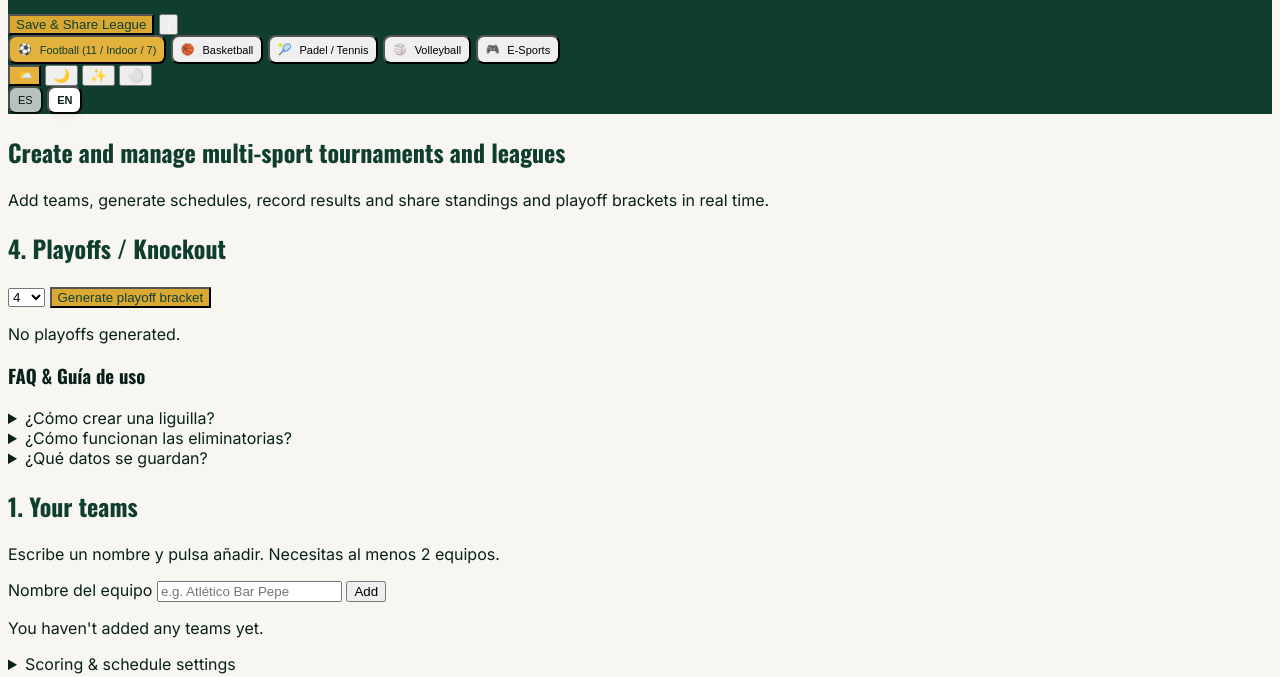
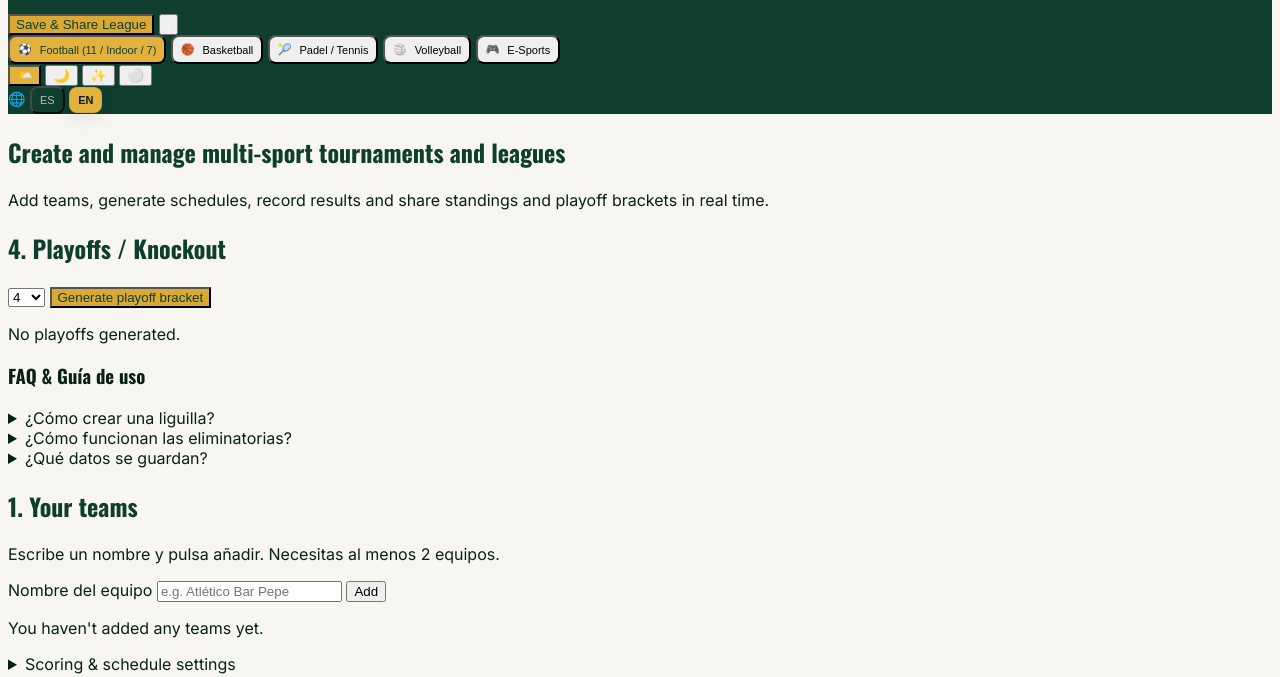
Before and after one commit to Krudoner/marcador-liguilla, a website: page index.html in a window 1280 px wide. Shown: the part 123-800 px from the top of the page. Drawn offline with nearby package versions, Linux system fonts and the light colour scheme.

Commit message:
ui: language selector uses corporate gold, adds transition and globe icon

```diff
--- a/index.html
+++ b/index.html
@@ -112,9 +112,11 @@
   /* Sport picker and language buttons styling */
   .sport-btn { display:inline-flex; align-items:center; gap:8px; min-width:64px; padding:6px 8px; font-size:11px; border-radius:8px; }
   .sport-btn span { white-space:nowrap; }
-  .lang-btn { font-size:11px; padding:6px 8px; border-radius:8px; }
-  .lang-active { background: #ffffff !important; color: var(--text) !important; font-weight:700 !important; box-shadow: 0 2px 6px rgba(9,9,9,0.08); }
-  .lang-inactive { opacity: 0.75; }
+  .lang-btn { font-size:11px; padding:6px 8px; border-radius:8px; display:inline-flex; align-items:center; gap:6px; cursor:pointer; transition: all 200ms ease; }
+  .lang-btn:hover { transform: translateY(-2px); box-shadow: 0 6px 18px rgba(11,22,16,0.06); }
+  .lang-active { background: var(--gold) !important; color: var(--text) !important; font-weight:700 !important; box-shadow: 0 6px 18px rgba(11,22,16,0.08); border: 1px solid rgba(0,0,0,0.06); }
+  .lang-inactive { opacity: 0.7; background: transparent !important; color: rgba(255,255,255,0.95); }
+  .lang-icon { font-size:14px; opacity:0.95; }
 </style>
 
 <!-- html2canvas -->
@@ -199,8 +201,11 @@
           <button class="theme-btn text-[11px] px-2 py-1 rounded border border-white/10 bg-white/5" data-theme="neon" title="Neón">✨</button>
           <button class="theme-btn text-[11px] px-2 py-1 rounded border border-white/10 bg-white/5" data-theme="minimal" title="Minimal">⚪</button>
         </div>
-        <button id="lang-es" class="text-[11px] px-2 py-1 rounded border border-white/10 bg-white/5 text-chalk-100/90">ES</button>
-        <button id="lang-en" class="text-[11px] px-2 py-1 rounded border border-white/10 bg-white/5 text-chalk-100/90">EN</button>
+        <div class="language-picker inline-flex items-center gap-2">
+          <span class="lang-icon" aria-hidden="true" title="Language selector">🌐</span>
+          <button id="lang-es" class="text-[11px] px-2 py-1 rounded border border-white/10 bg-white/5 text-chalk-100/90">ES</button>
+          <button id="lang-en" class="text-[11px] px-2 py-1 rounded border border-white/10 bg-white/5 text-chalk-100/90">EN</button>
+        </div>
       </div>
     </div>
   </div>
```
